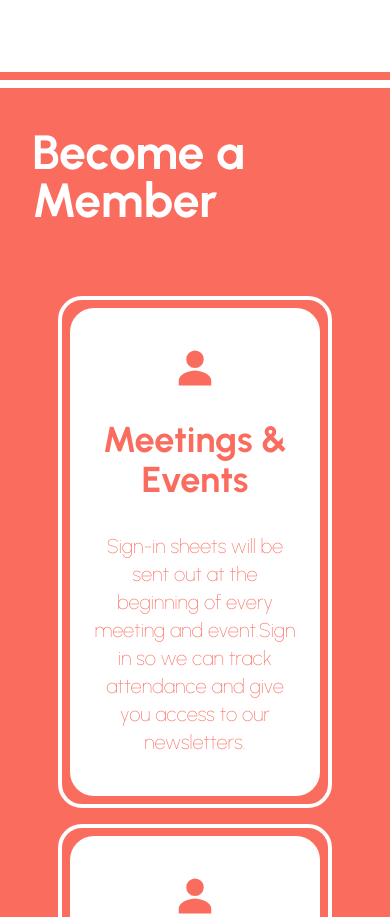
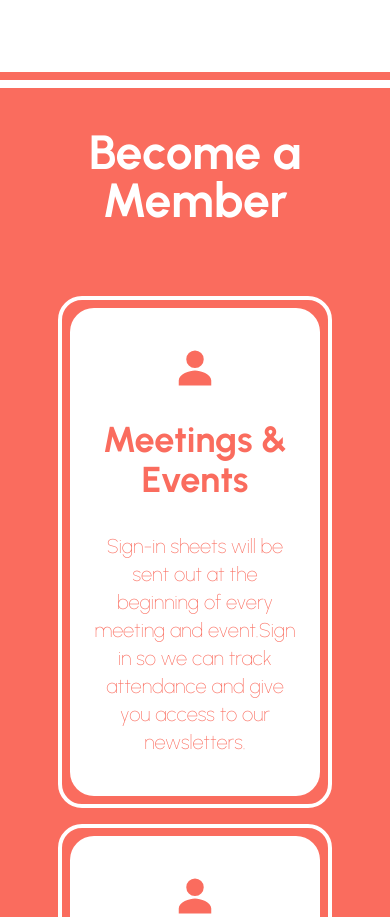
Before and after one commit to acm-ucr/winc-website, a Next.js app: page /about in a window 390 px wide. Shown: the part 2900-3817 px from the top of the page. Built offline with nearby package versions, Linux system fonts and the light colour scheme.

Commit message:
centered the title when mobile

```diff
--- a/src/components/about/Services.js
+++ b/src/components/about/Services.js
@@ -10,7 +10,7 @@ import { Col } from "react-bootstrap";
 const Services = () => {
   return (
     <div className="bg-winc-pink flex flex-col w-full justify-center items-center p-8 outline outline-8 outline-winc-pink outline-offset-8 my-8">
-      <div className="flex justify-center pt-2 pb-16">
+      <div className="flex text-center justify-center pt-2 pb-16">
         <Title text="Become a Member" textcolor="text-winc-white" />
       </div>
       <Row className="flex flex-col md:flex-row justify-center w-11/12 pb-16">
```
